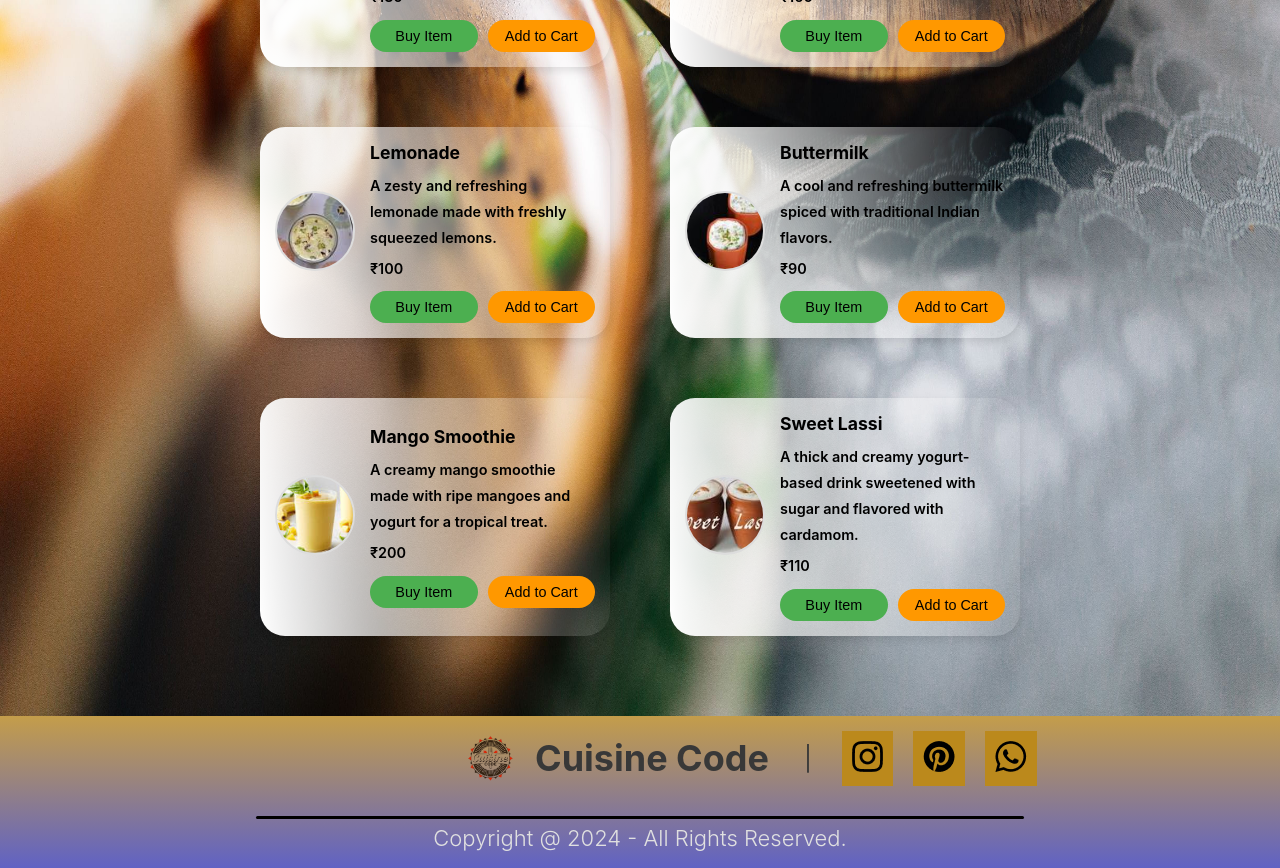
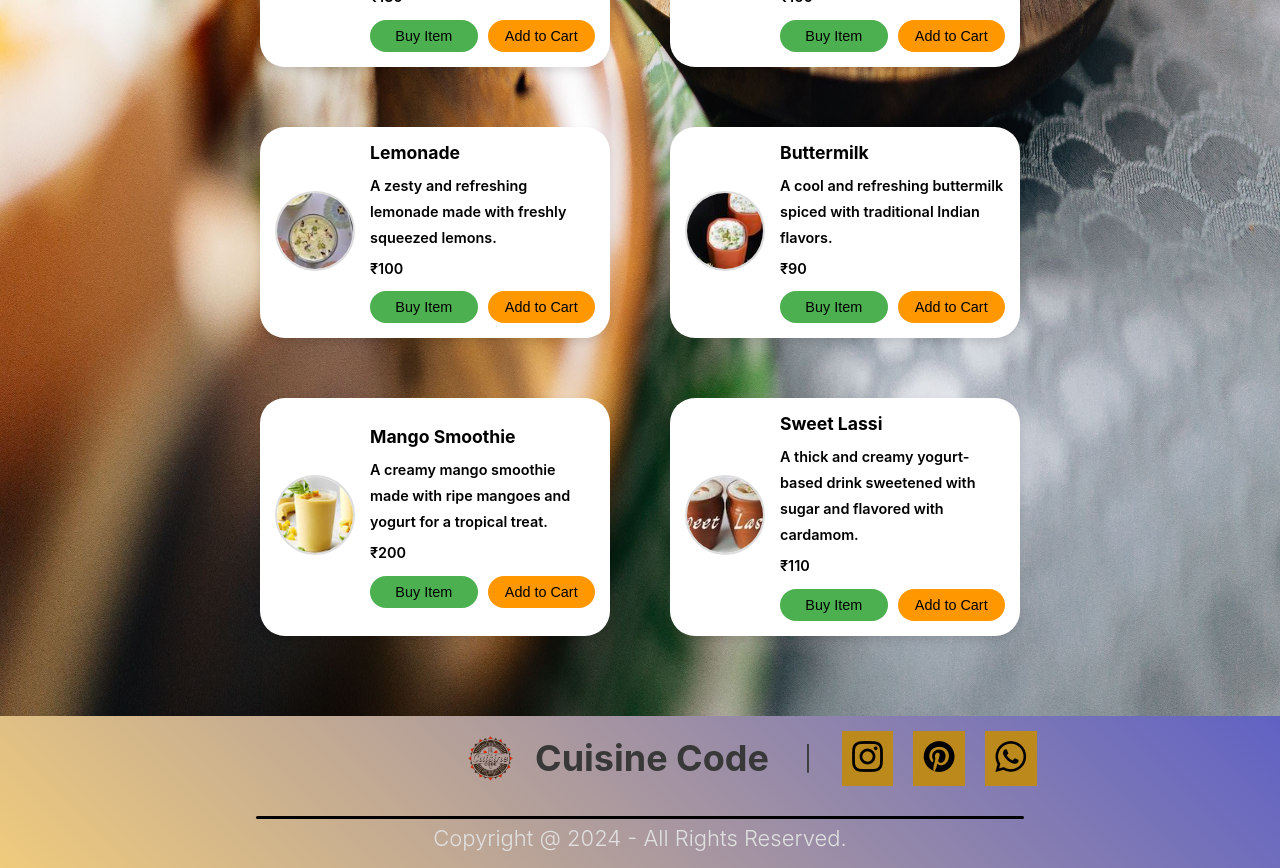
Before and after one commit to Code-Cusine/Food-ordering-and-MS, a React (Create React App) app: page /drinks in a window 1280 px wide. Shown: the part 1100-1968 px from the top of the page. Built offline with nearby package versions, Linux system fonts and the light colour scheme.

Commit message:
UI Changes

```diff
--- a/src/components/Footer/Footer.css
+++ b/src/components/Footer/Footer.css
@@ -3,7 +3,7 @@
     justify-content: space-between; /* Space out sections to each end */
     align-items: center;
     padding: 20px; /* Adjust padding as needed */
-    background: linear-gradient(180deg, #c49d4a, #6062c4);
+    background: linear-gradient(45deg, #efcb7c, #6062c4);
     width: 100%;
     flex-wrap: wrap; /* Allow wrapping on small screens */
     gap: 10px; /* Add some space between elements */
--- a/src/components/Items/combined-item-styles.css
+++ b/src/components/Items/combined-item-styles.css
@@ -57,7 +57,7 @@
 /* Item box styles */
 .item-box,
 .food-box {
-    background: linear-gradient(85deg,#ffffff,#ffd78200 );
+    background: linear-gradient(85deg,#ffffff,#ffffff );
     border-radius: 25px;
     box-shadow: 0 4px 8px rgba(0, 0, 0, 0.1);
     width: 350px;
```
